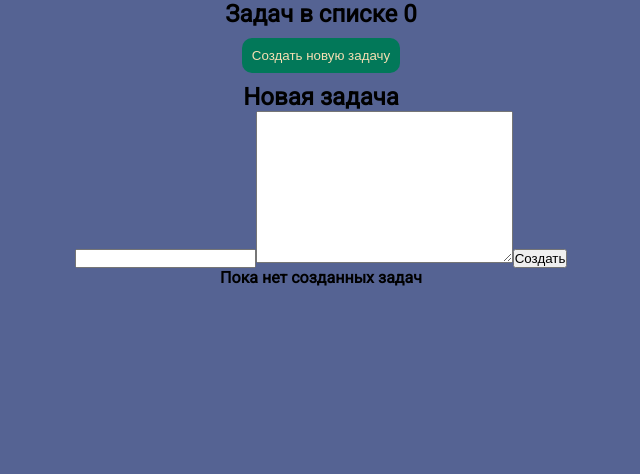
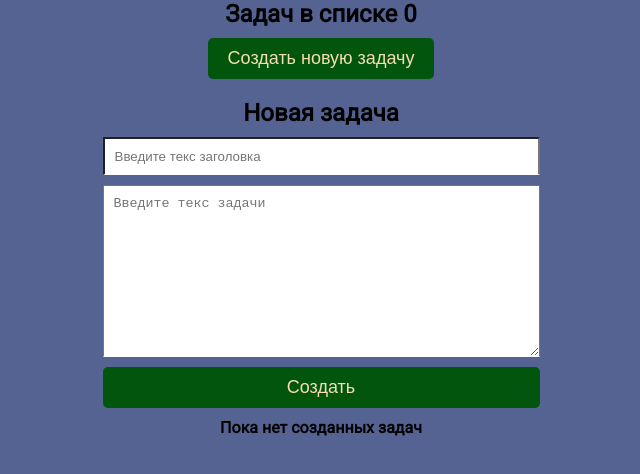
Before and after one commit to slukovkin/todos, a React (Vite) app: page / in a window 1280 px wide. Both pictures are taken after a click on the button "Создать новую задачу". Shown: the top 474 px of the page, without its empty margins (319-959 px from the left). Built offline with nearby package versions, Linux system fonts and the light colour scheme.

Commit message:
add style for new task

```diff
--- a/src/App.css
+++ b/src/App.css
@@ -16,11 +16,13 @@ body {
 }
 
 .create_task {
+  /* width: 90%; */
   margin: 10px;
-  padding: 10px;
+  padding: 10px 20px;
   border: none;
-  border-radius: 10px;
-  background: rgb(2, 120, 89);
+  border-radius: 5px;
+  background: rgb(2, 85, 13);
   color: wheat;
+  font-size: 18px;
   cursor: pointer;
 }
--- a/src/components/NewTask/NewTask.jsx
+++ b/src/components/NewTask/NewTask.jsx
@@ -1,10 +1,10 @@
-// import sl from "./newtask.module.css"
+import cl from "./newtask.module.css"
 
 import { useState } from "react"
 
 const NewTask = ({addTask}) => {
   const [task, setTask] = useState([])
-  const [id, setId] = useState(Date.now())
+  const [id, setId] = useState("")
   const [title, setTitle] = useState("")
   const [content, setContent] = useState("")
 
@@ -16,30 +16,34 @@ const NewTask = ({addTask}) => {
       title: title,
       content: content
     }
-    addTask(newTask)
-    setId("")
-    setTitle("")
-    setContent("")
+    if(title !== "" && content !== ""){
+      addTask(newTask)
+      setId("")
+      setTitle("")
+      setContent("")
+    }
   }
 
   return (
     <>
-      <form className='form_task' onSubmit={submitForm}>
+      <form className={cl.form_task} onSubmit={submitForm}>
         <h2>Новая задача</h2>
         <input
           type='text'
-          className='task_title'
+          className={cl.task_title}
           value={title}
+          placeholder = "Введите текс заголовка"
           onChange={(evt) => setTitle(evt.target.value)}
         />
         <textarea
-          cols='30'
+          cols='50'
           rows='10'
-          className='task_content'
+          className={cl.task_content}
           value={content}
+          placeholder = "Введите текс задачи"
           onChange={(evt) => setContent(evt.target.value)}
         ></textarea>
-        <button className='btn_submit' type='submit'>
+        <button className={cl.btn_submit} type='submit'>
           Создать
         </button>
       </form>
--- a/src/components/NewTask/newtask.module.css
+++ b/src/components/NewTask/newtask.module.css
@@ -0,0 +1,35 @@
+
+.form_task {
+  margin: 0px auto;
+  padding: 10px;
+}
+
+.task_title {
+  display: block;
+  width: 100%;
+  margin: 10px auto;
+  padding: 10px;
+  /* background: inherit; */
+  /* border: none; */
+  outline: none;
+  border-bottom: 1px solid white;
+}
+
+.task_content {
+  display: block;
+  margin: 10px auto;
+  padding: 10px;
+  /* border: none; */
+  outline: none;
+  border-bottom: 1px solid white;
+}
+
+.btn_submit {
+  width: 100%;
+  padding: 10px;
+  background: rgb(2, 85, 13);
+  color: wheat;
+  font-size: 18px;
+  border: none;
+  border-radius: 5px;
+}
```
